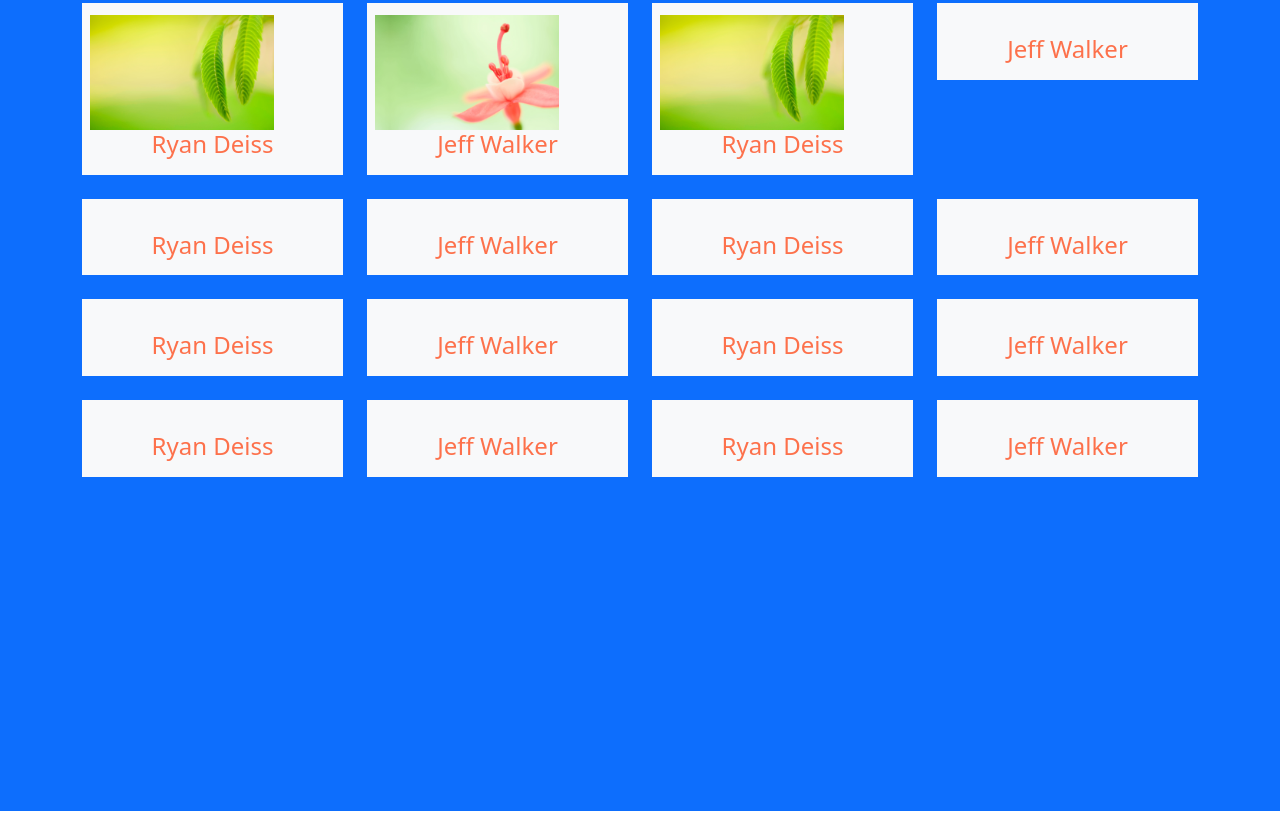
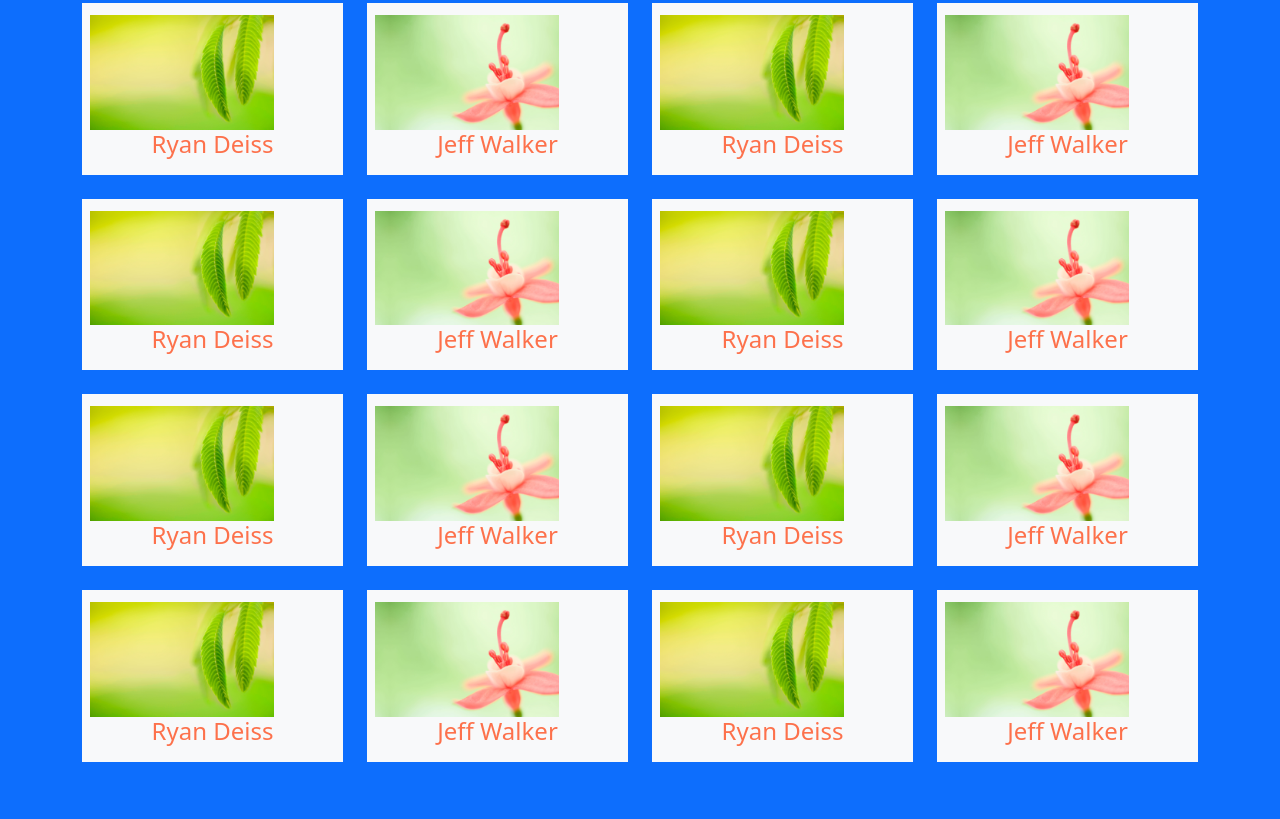
Before and after one commit to mhashirshah/HTML-and-Bootstrap-Designs, a website: page Pages/Hero-Section/Theme.html in a window 1280 px wide. Shown: the part 69-888 px from the top of the page. After the commit the page ends 855 px from the top, so only its background shows below. Drawn offline with Linux system fonts and the light colour scheme.

Commit message:
hero-section-9 completed

```diff
--- a/Pages/Hero-Section/Theme.html
+++ b/Pages/Hero-Section/Theme.html
@@ -10,8 +10,8 @@
 
 </head>
 
-<body>
-     <section class="p-3 mb-2 bg-primary text-white" style="height: 110vh;">
+<body class="bg-primary">
+     <section class="p-3 mb-2 text-white">
           <div class="container">
                <h1 class="text-center">Learn From The Expert</h1>
                <div class="row">
@@ -55,7 +55,7 @@
 
                          <div class="bg-light p-2">
                               <div>
-                                   <img class="w-75 ml-4 mt-1" src="../imgs/Background 6.jpg" alt="">
+                                   <img class="w-75 ml-4 mt-1" src="../../imgs/Background 6.jpg" alt="">
 
                                    <h4 class="text-center" style="color: rgb(253, 113, 75);">Jeff Walker</h4>
                               </div>
@@ -71,7 +71,7 @@
 
                          <div class="bg-light p-2">
                               <div>
-                                   <img class="w-75 ml-4 mt-1" src="../imgs/Background 7.jpg" alt="">
+                                   <img class="w-75 ml-4 mt-1" src="../../imgs/Background 7.jpg" alt="">
 
                                    <h4 class="text-center" style="color: rgb(253, 113, 75);">Ryan Deiss</h4>
                               </div>
@@ -85,7 +85,7 @@
 
                          <div class="bg-light p-2">
                               <div>
-                                   <img class="w-75 ml-4 mt-1" src="../imgs/Background 6.jpg" alt="">
+                                   <img class="w-75 ml-4 mt-1" src="../../imgs/Background 6.jpg" alt="">
 
                                    <h4 class="text-center" style="color: rgb(253, 113, 75);">Jeff Walker</h4>
                               </div>
@@ -96,7 +96,7 @@
 
                          <div class="bg-light p-2">
                               <div>
-                                   <img class="w-75 ml-4 mt-1" src="../imgs/Background 7.jpg" alt="">
+                                   <img class="w-75 ml-4 mt-1" src="../../imgs/Background 7.jpg" alt="">
 
                                    <h4 class="text-center" style="color: rgb(253, 113, 75);">Ryan Deiss</h4>
                               </div>
@@ -108,7 +108,7 @@
 
                          <div class="bg-light p-2">
                               <div>
-                                   <img class="w-75 ml-4 mt-1" src="../imgs/Background 6.jpg" alt="">
+                                   <img class="w-75 ml-4 mt-1" src="../../imgs/Background 6.jpg" alt="">
 
                                    <h4 class="text-center" style="color: rgb(253, 113, 75);">Jeff Walker</h4>
                               </div>
@@ -124,7 +124,7 @@
 
                          <div class="bg-light p-2">
                               <div>
-                                   <img class="w-75 ml-4 mt-1" src="../imgs/Background 7.jpg" alt="">
+                                   <img class="w-75 ml-4 mt-1" src="../../imgs/Background 7.jpg" alt="">
 
                                    <h4 class="text-center" style="color: rgb(253, 113, 75);">Ryan Deiss</h4>
                               </div>
@@ -136,7 +136,7 @@
 
                          <div class="bg-light p-2">
                               <div>
-                                   <img class="w-75 ml-4 mt-1" src="../imgs/Background 6.jpg" alt="">
+                                   <img class="w-75 ml-4 mt-1" src="../../imgs/Background 6.jpg" alt="">
 
                                    <h4 class="text-center" style="color: rgb(253, 113, 75);">Jeff Walker</h4>
                               </div>
@@ -147,7 +147,7 @@
 
                          <div class="bg-light p-2">
                               <div>
-                                   <img class="w-75 ml-4 mt-1" src="../imgs/Background 7.jpg" alt="">
+                                   <img class="w-75 ml-4 mt-1" src="../../imgs/Background 7.jpg" alt="">
 
                                    <h4 class="text-center" style="color: rgb(253, 113, 75);">Ryan Deiss</h4>
                               </div>
@@ -159,7 +159,7 @@
 
                          <div class="bg-light p-2">
                               <div>
-                                   <img class="w-75 ml-4 mt-1" src="../imgs/Background 6.jpg" alt="">
+                                   <img class="w-75 ml-4 mt-1" src="../../imgs/Background 6.jpg" alt="">
 
                                    <h4 class="text-center" style="color: rgb(253, 113, 75);">Jeff Walker</h4>
                               </div>
@@ -175,7 +175,7 @@
 
                          <div class="bg-light p-2">
                               <div>
-                                   <img class="w-75 ml-4 mt-1" src="../imgs/Background 7.jpg" alt="">
+                                   <img class="w-75 ml-4 mt-1" src="../../imgs/Background 7.jpg" alt="">
 
                                    <h4 class="text-center" style="color: rgb(253, 113, 75);">Ryan Deiss</h4>
                               </div>
@@ -187,7 +187,7 @@
 
                          <div class="bg-light p-2">
                               <div>
-                                   <img class="w-75 ml-4 mt-1" src="../imgs/Background 6.jpg" alt="">
+                                   <img class="w-75 ml-4 mt-1" src="../../imgs/Background 6.jpg" alt="">
 
                                    <h4 class="text-center" style="color: rgb(253, 113, 75);">Jeff Walker</h4>
                               </div>
@@ -198,7 +198,7 @@
 
                          <div class="bg-light p-2">
                               <div>
-                                   <img class="w-75 ml-4 mt-1" src="../imgs/Background 7.jpg" alt="">
+                                   <img class="w-75 ml-4 mt-1" src="../../imgs/Background 7.jpg" alt="">
 
                                    <h4 class="text-center" style="color: rgb(253, 113, 75);">Ryan Deiss</h4>
                               </div>
@@ -209,16 +209,13 @@
                          <br>
                          <div class="bg-light p-2 p-2">
                               <div>
-                                   <img class="w-75 ml-4 mt-1" src="../imgs/Background 6.jpg" alt="">
+                                   <img class="w-75 ml-4 mt-1" src="../../imgs/Background 6.jpg" alt="">
 
                                    <h4 class="text-center" style="color: rgb(253, 113, 75);">Jeff Walker</h4>
                               </div>
                          </div>
                     </div>
                </div>
-
-
-
           </div>
      </section>
 </body>
```
Also changed, not shown: Pages/Hero-Section/hero-setion-9.html (+14 -11 lines).
